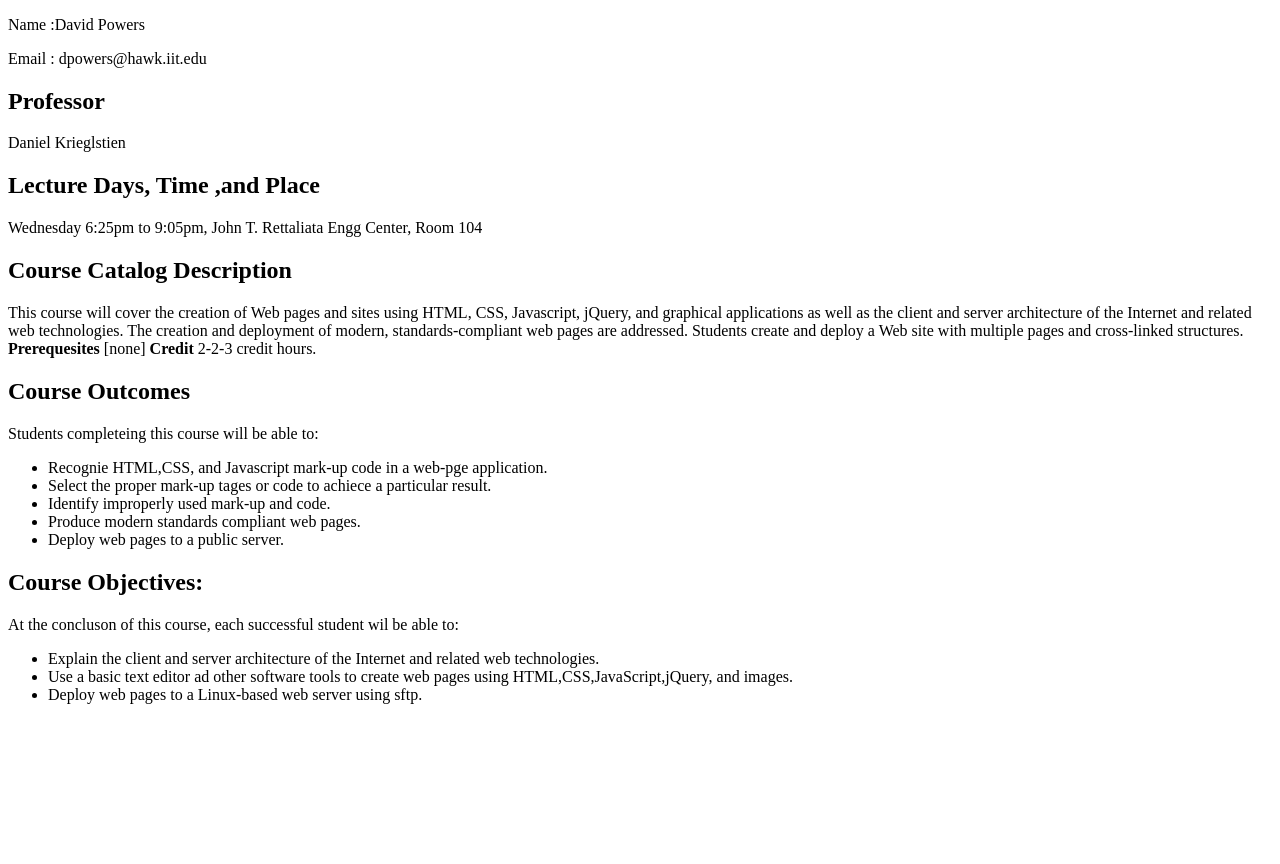
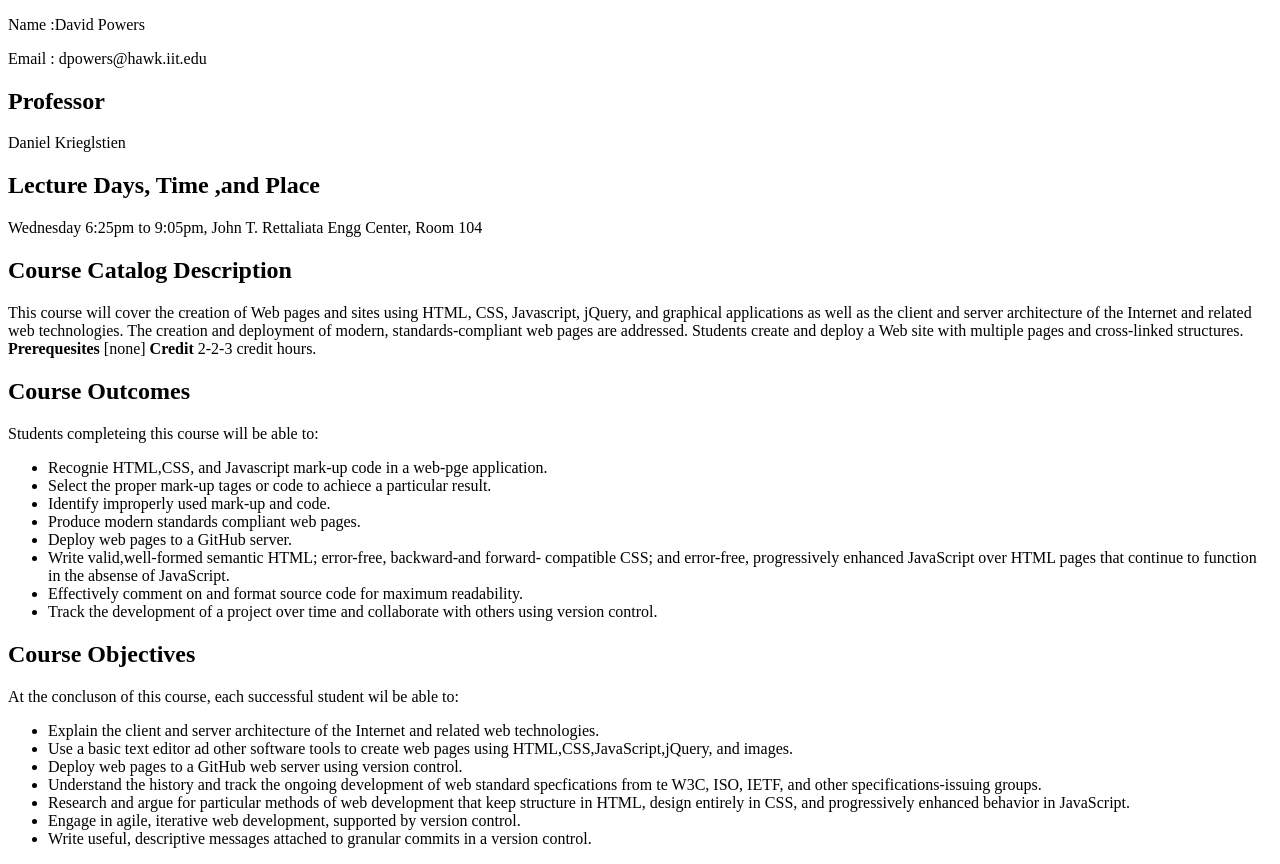
Before and after one commit to dpowers3/ITMD361Lab2, a plain HTML site: page index.html in a window 1280 px wide. Shown: the part 105-969 px from the top of the page. Before the commit the page ends 825 px from the top, so only its background shows below. Drawn offline with Linux system fonts and the light colour scheme.

Commit message:
updated course objectives and outcomes to reflect sylibus

```diff
--- a/index.html
+++ b/index.html
@@ -26,14 +26,24 @@
 			<li>Select the proper mark-up tages or code to achiece a particular result.</li>
 			<li>Identify improperly used mark-up and code.</li>
 			<li>Produce modern standards compliant web pages.</li>
-			<li>Deploy web pages to a public server.</li>
+			<li>Deploy web pages to a GitHub server.</li>
+			<li>Write valid,well-formed semantic HTML; error-free, backward-and forward- compatible CSS; and error-free, progressively enhanced
+			JavaScript over HTML pages that continue to function in the absense of JavaScript.</li>
+			<li>Effectively comment on and format source code for maximum readability.</li>
+			<li>Track the development of a project over time and collaborate with others using version control.</li>
 		</ul>
-	<h2>Course Objectives:</h2>
+	<h2>Course Objectives</h2>
 		<p>At the concluson of this course, each successful student wil be able to:</p>
 		<ul>
 			<li>Explain the client and server architecture of the Internet and related web technologies.</li>
 			<li>Use a basic text editor ad other software tools to create web pages using HTML,CSS,JavaScript,jQuery, and images.</li>
-			<li>Deploy web pages to a Linux-based web server using sftp.</li>
+			<li>Deploy web pages to a GitHub web server using version control.</li>
+			<li>Understand the history and track the ongoing development of web standard specfications from te W3C, ISO, IETF, and
+			other specifications-issuing groups.</li>
+			<li>Research and argue for particular methods of web development that keep structure in HTML, design entirely in CSS, and progressively
+			enhanced behavior in JavaScript. </li>
+			<li>Engage in agile, iterative web development, supported by version control.</li>
+			<li>Write useful, descriptive messages attached to granular commits in a version control.</li>
 		</ul>
 </body>
 </html>
```
